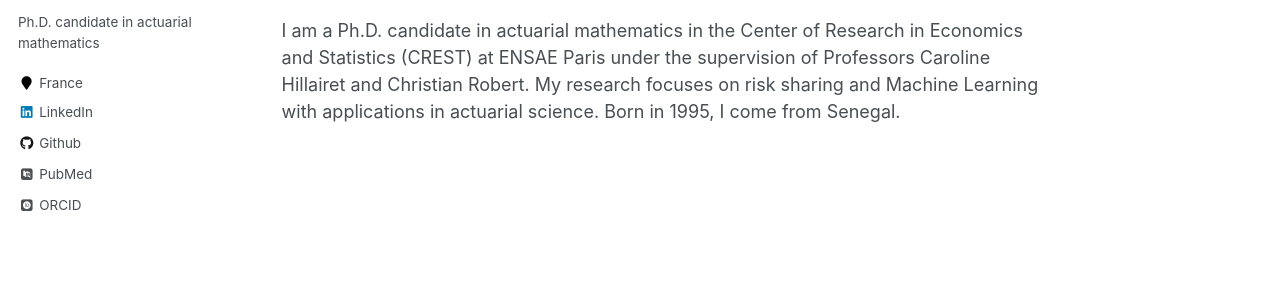
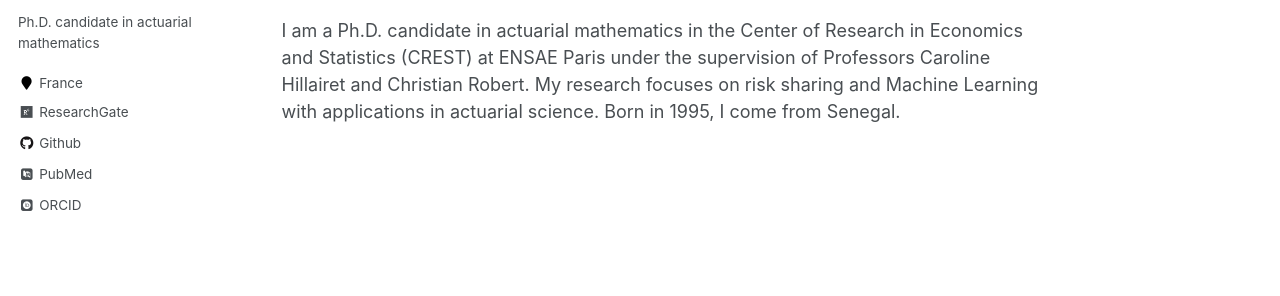
Before and after one commit to FNIAKH/fniakh.github.io, a Jekyll site: the page built from _pages/about.md, in a window 1280 px wide. Shown: the part 268-564 px from the top of the page. Built offline with Jekyll 4.4.1, drawn with Linux system fonts in a browser that asks for light colours; some web fonts are replaced; part of the change alters nothing that is shown.

Commit message:
Update _config.yml

```diff
--- a/_config.yml
+++ b/_config.yml
@@ -90,7 +90,7 @@ author:
   pubmed           : "https://www.ncbi.nlm.nih.gov/pubmed/?term=fallou+niakh"
   googlescholar    :
   email            :
-  researchgate     :  # example: "https://www.researchgate.net/profile/Fallou-Niakh"
+  researchgate     :  "https://www.researchgate.net/profile/Fallou-Niakh"
   uri              :
   bitbucket        :
   codepen          :
@@ -104,7 +104,7 @@ author:
   instagram        :
   impactstory      : #"https://profiles.impactstory.org/u/xxxx-xxxx-xxxx-xxxx"
   lastfm           :
-  linkedin         : "https://www.linkedin.com/in/fallouniakh"
+  linkedin         :
   orcid            : "https://orcid.org/0000-0002-5397-1842"
   pinterest        :
   soundcloud       :
```
